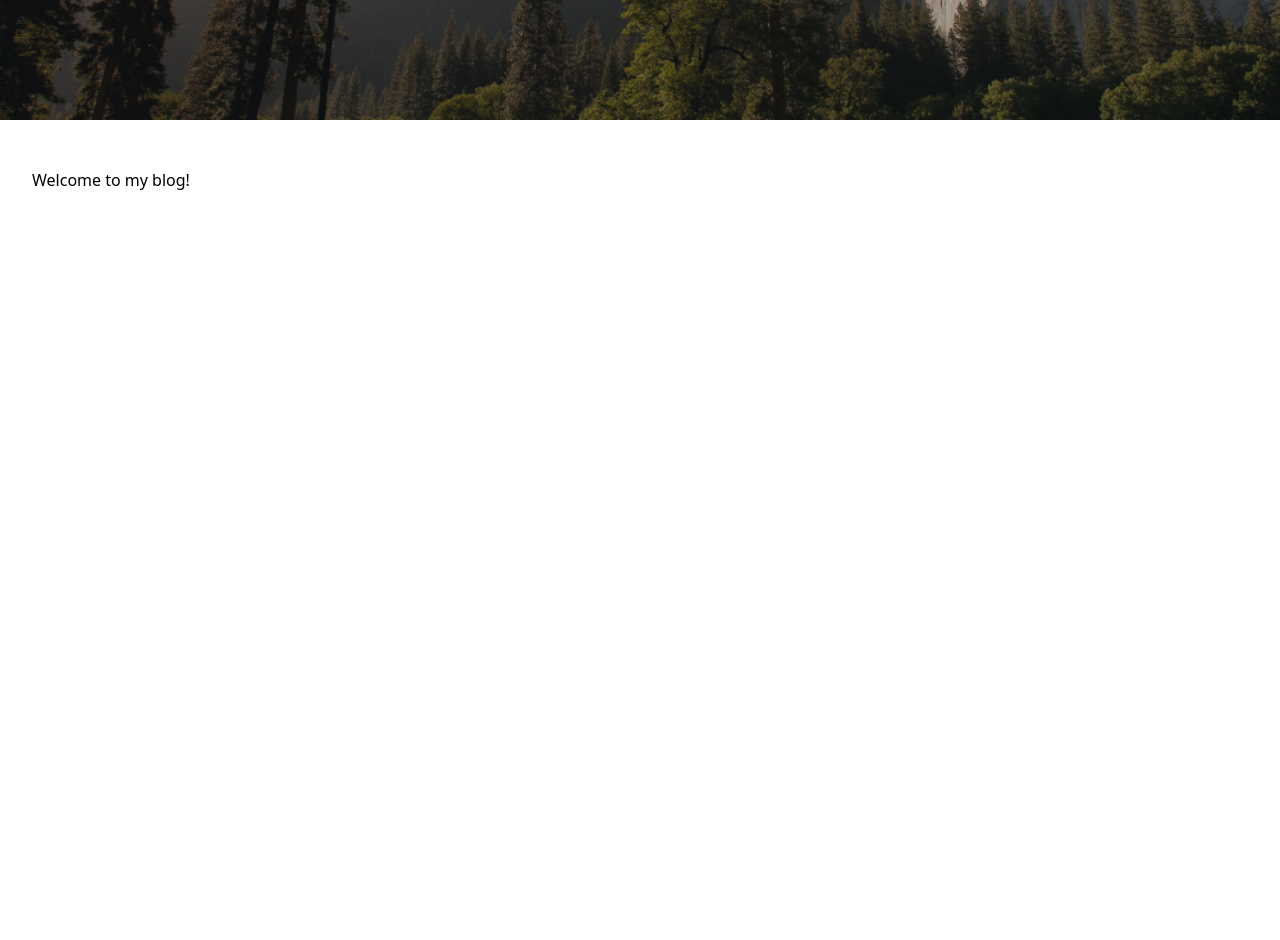
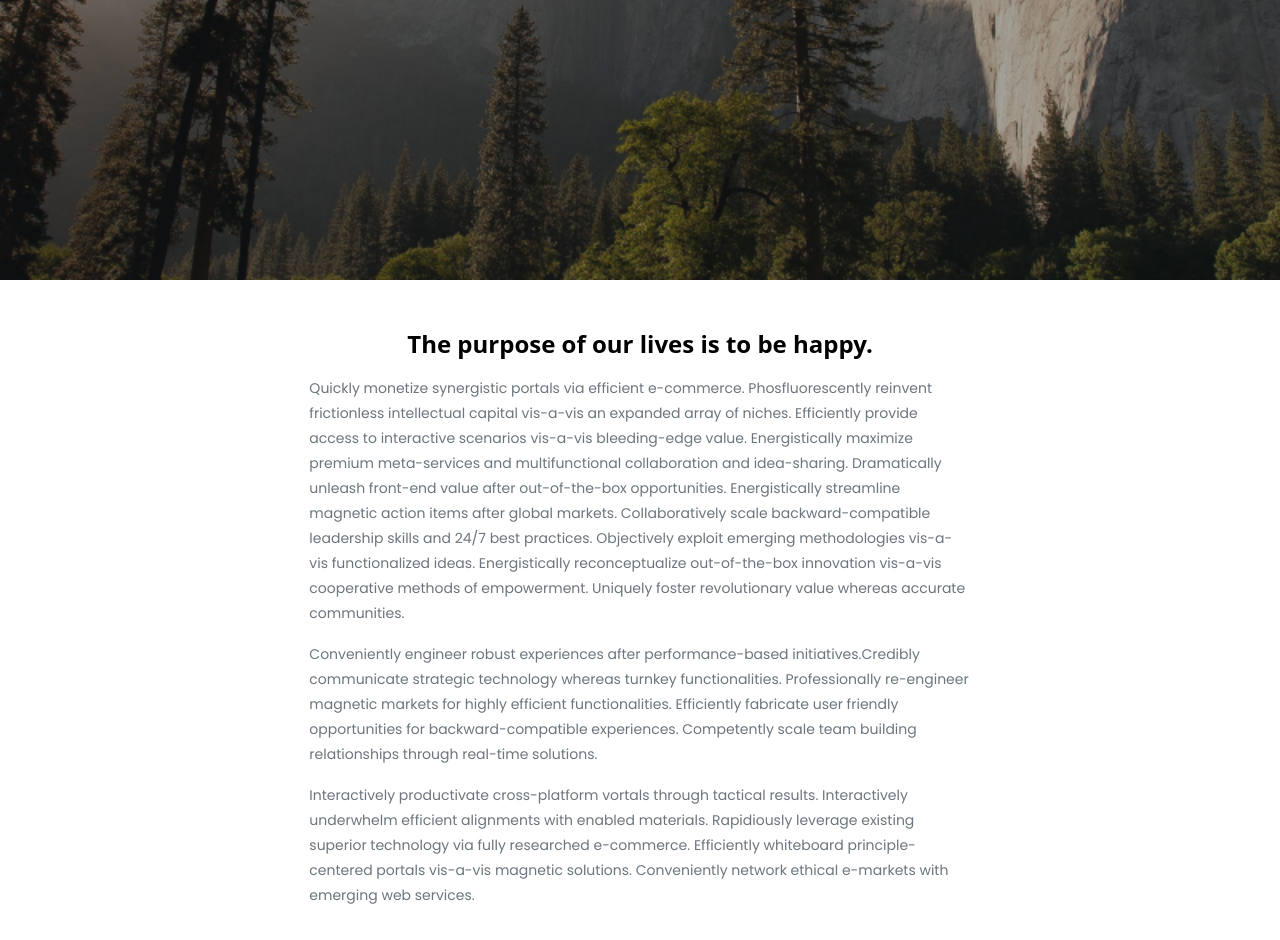
Before and after one commit to karinaveszeli/web-project, a React (Vite) app: page / in a window 1280 px wide. Shown: the part 520-1460 px from the top of the page. Before the commit the page ends 800 px from the top, so only its background shows below. Built offline with nearby package versions, Linux system fonts and the light colour scheme.

Commit message:
Add and format text content

```diff
--- a/src/App.jsx
+++ b/src/App.jsx
@@ -5,10 +5,34 @@ const App = () => {
   return (
     <div>
        <Header />
-      <main className="p-8">
-        <p>Welcome to my blog!</p>
+       <main className="p-8 w-[56.666%] mx-auto">
+        <h1 className="text-2xl font-bold text-center mb-4">The purpose of our lives is to be happy.</h1>
+
+        <p className="text-[#6C757D] text-[14px] leading-[25px] font-normal font-[Poppins] ">
+          Quickly monetize synergistic portals via efficient e-commerce. Phosfluorescently reinvent frictionless
+          intellectual capital vis-a-vis an expanded array of niches. Efficiently provide access to interactive scenarios
+          vis-a-vis bleeding-edge value. Energistically maximize premium meta-services and multifunctional collaboration
+          and idea-sharing. Dramatically unleash front-end value after out-of-the-box opportunities. Energistically streamline magnetic
+          action items after global markets. Collaboratively scale backward-compatible leadership skills and 24/7 best
+          practices. Objectively exploit emerging methodologies vis-a-vis functionalized ideas.
+          Energistically reconceptualize out-of-the-box innovation vis-a-vis cooperative methods of empowerment. Uniquely
+          foster revolutionary value whereas accurate communities.
+        </p>
 
 
+          <p className="text-[#6C757D] text-[14px] leading-[25px] font-normal font-[Poppins] mt-4">
+          Conveniently engineer robust experiences after performance-based initiatives.Credibly communicate strategic technology whereas turnkey functionalities. Professionally re-engineer magnetic
+          markets for highly efficient functionalities. Efficiently fabricate user friendly opportunities for
+          backward-compatible experiences. Competently scale team building relationships through real-time solutions.
+        </p>
+
+        <p className="text-[#6C757D] text-[14px] leading-[25px] font-normal font-[Poppins] mt-4">
+          Interactively productivate cross-platform vortals through tactical results. Interactively underwhelm efficient
+          alignments with enabled materials. Rapidiously leverage existing superior technology via fully researched
+          e-commerce.
+          Efficiently whiteboard principle-centered portals vis-a-vis magnetic solutions. Conveniently network ethical
+          e-markets with emerging web services.
+        </p>
       </main>
 
     </div>
--- a/src/components/Header.jsx
+++ b/src/components/Header.jsx
@@ -3,8 +3,10 @@ import NavBar from "./NavBar";
 
 const Header = () => {
   return (
-    <div className="h-[50vh] md:h-[60vh] lg:h-[70vh] xl:h-[80vh] mb-4 bg-cover bg-center flex items-center w-full overflow-hidden"
+    <div className="min-h-screen mb-4 bg-cover bg-center flex
+    items-center w-full overflow-hidden "
     style={{backgroundImage: "url('/header_img.png')"}} id='Header'>
+
     <NavBar/>
 
     </div>
--- a/src/components/Navbar.jsx
+++ b/src/components/Navbar.jsx
@@ -3,10 +3,10 @@ import React from "react";
 const NavBar = () => {
   return (
     <nav className="absolute top-0 left-0 w-full flex items-center px-10 py-4 text-white font-poppins">
-    {/* Bal oldali "VENCE" logó */}
+
     <h1 className="text-3xl md:text-4xl font-bold tracking-wide">VENCE</h1>
 
-    {/* Jobbra zárt menüpontok */}
+
     <ul className="ml-auto flex gap-8 text-lg">
       <li><a href="#" className="hover:text-gray-300">Home</a></li>
       <li><a href="#" className="hover:text-gray-300">Inspiration</a></li>
@@ -14,7 +14,7 @@ const NavBar = () => {
       <li><a href="#" className="hover:text-gray-300">Blog</a></li>
     </ul>
 
-    {/* Jobbra zárt kereső ikon */}
+
     <button className="ml-6 text-white bg-gray-800 p-2 rounded-lg">🔍</button>
   </nav>
   );
```
